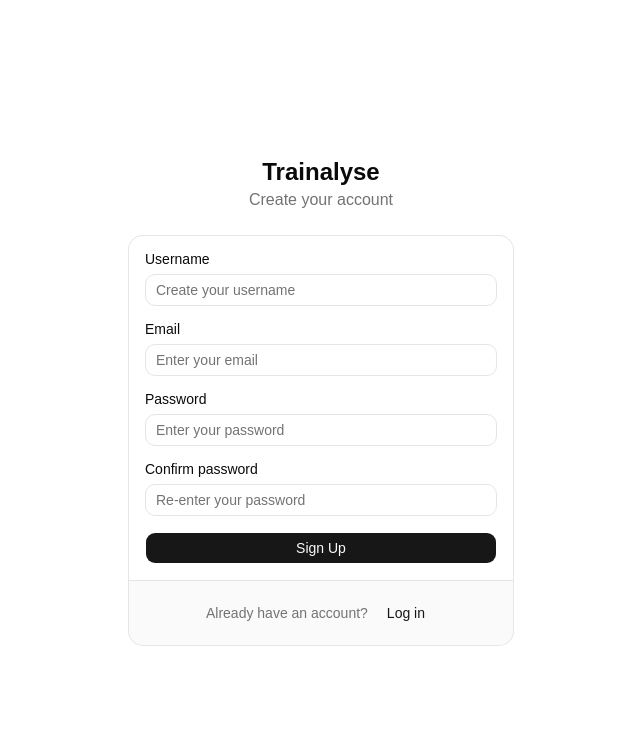
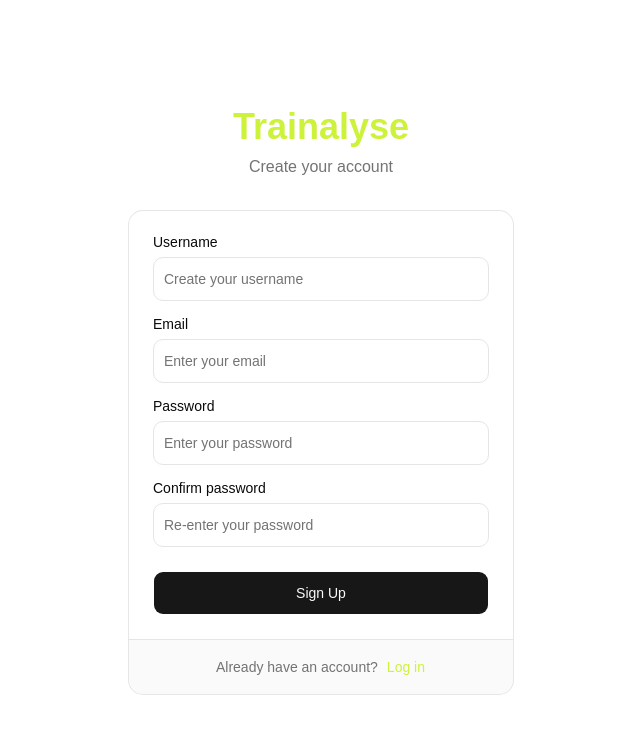
Before and after one commit to Trainalyse/trainalyse-frontend-v1, a React (Vite) app in the folder apps/web/: page /Signup in a window 1280 px wide. Shown: the top 734 px of the page, without its empty margins (319-959 px from the left). Built offline with nearby package versions, Linux system fonts and the light colour scheme.

Commit message:
made the design system 1-2 days ago, and mapped it with the global css from the shadcn css, and now used the tail wind css to design login,singup and moreinfo page consistently

```diff
--- a/apps/web/src/Login.tsx
+++ b/apps/web/src/Login.tsx
@@ -26,16 +26,18 @@ function Login() {
   return (
     <div className="flex min-h-svh items-center justify-center p-4">
       <form onSubmit={handleSubmit} className="w-full max-w-sm">
-        <div className="mb-6 text-center">
-          <h1 className="text-2xl font-bold">Trainalyse</h1>
+        <div className="mb-8 flex flex-col gap-2 text-center">
+          <h1 className="text-4xl font-bold text-brand">Trainalyse</h1>
           <p className="text-muted-foreground">Welcome back!</p>
         </div>
 
-        <Card>
-          <CardContent className="flex flex-col gap-4">
+        <Card className="[--card-spacing:--spacing(6)]">
+          <CardContent className="flex flex-col gap-6">
+            <div className="flex flex-col gap-4">
               <div className="flex flex-col gap-2">
                 <Label htmlFor="email">Email</Label>
                 <Input
+                  className="h-11"
                   id="email"
                   type="email"
                   placeholder="Enter your email"
@@ -47,6 +49,7 @@ function Login() {
               <div className="flex flex-col gap-2">
                 <Label htmlFor="password">Password</Label>
                 <Input
+                  className="h-11"
                   id="password"
                   type="password"
                   placeholder="Enter your password"
@@ -54,17 +57,23 @@ function Login() {
                   onChange={handlePassword}
                 />
               </div>
+            </div>
 
-            <Button type="submit" className="w-full">
+            <Button type="submit" className="h-11 w-full">
               Login
             </Button>
           </CardContent>
 
-          <CardFooter className="justify-center gap-2">
+          <CardFooter className="justify-center gap-2 p-4">
             <span className="text-sm text-muted-foreground">
               Don&apos;t have an account?
             </span>
-            <Button type="button" variant="link" onClick={handleSignUp}>
+            <Button
+              className="h-auto p-0 text-brand"
+              type="button"
+              variant="link"
+              onClick={handleSignUp}
+            >
               Sign up
             </Button>
           </CardFooter>
--- a/apps/web/src/Moreinfo.tsx
+++ b/apps/web/src/Moreinfo.tsx
@@ -19,16 +19,18 @@ function Moreinfo() {
   return (
     <div className="flex min-h-svh items-center justify-center p-4">
       <form onSubmit={handleSubmit} className="w-full max-w-sm">
-        <div className="mb-6 text-center">
-          <h1 className="text-2xl font-bold">Some more info</h1>
+        <div className="mb-8 flex flex-col gap-2 text-center">
+          <h1 className="text-4xl font-bold">Some more info</h1>
           <p className="text-muted-foreground">about you</p>
         </div>
 
-        <Card>
-          <CardContent className="flex flex-col gap-4">
+        <Card className="[--card-spacing:--spacing(6)]">
+          <CardContent className="flex flex-col gap-6">
+            <div className="flex flex-col gap-4">
               <div className="flex flex-col gap-2">
                 <Label htmlFor="age">Age</Label>
                 <Input
+                  className="h-11"
                   id="age"
                   type="number"
                   placeholder="Enter your age"
@@ -40,6 +42,7 @@ function Moreinfo() {
               <div className="flex flex-col gap-2">
                 <Label htmlFor="weight">Weight</Label>
                 <Input
+                  className="h-11"
                   id="weight"
                   type="number"
                   placeholder="Enter your weight"
@@ -51,6 +54,7 @@ function Moreinfo() {
               <div className="flex flex-col gap-2">
                 <Label htmlFor="height">Height</Label>
                 <Input
+                  className="h-11"
                   id="height"
                   type="number"
                   placeholder="Enter your height"
@@ -58,8 +62,9 @@ function Moreinfo() {
                   onChange={(e) => setUserHeight(e.target.value)}
                 />
               </div>
+            </div>
 
-            <Button type="submit" className="w-full">
+            <Button type="submit" className="h-11 w-full">
               Submit
             </Button>
           </CardContent>
--- a/apps/web/src/Signup.tsx
+++ b/apps/web/src/Signup.tsx
@@ -39,16 +39,18 @@ function Signup() {
   return (
     <div className="flex min-h-svh items-center justify-center p-4">
       <form onSubmit={handleSubmit} className="w-full max-w-sm">
-        <div className="mb-6 text-center">
-          <h1 className="text-2xl font-bold">Trainalyse</h1>
+        <div className="mb-8 flex flex-col gap-2 text-center">
+          <h1 className="text-4xl font-bold text-brand">Trainalyse</h1>
           <p className="text-muted-foreground">Create your account</p>
         </div>
 
-        <Card>
-          <CardContent className="flex flex-col gap-4">
+        <Card className="[--card-spacing:--spacing(6)]">
+          <CardContent className="flex flex-col gap-6">
+            <div className="flex flex-col gap-4">
               <div className="flex flex-col gap-2">
                 <Label htmlFor="username">Username</Label>
                 <Input
+                  className="h-11"
                   id="username"
                   type="text"
                   placeholder="Create your username"
@@ -60,6 +62,7 @@ function Signup() {
               <div className="flex flex-col gap-2">
                 <Label htmlFor="email">Email</Label>
                 <Input
+                  className="h-11"
                   id="email"
                   type="email"
                   placeholder="Enter your email"
@@ -71,6 +74,7 @@ function Signup() {
               <div className="flex flex-col gap-2">
                 <Label htmlFor="password">Password</Label>
                 <Input
+                  className="h-11"
                   id="password"
                   type="password"
                   placeholder="Enter your password"
@@ -82,6 +86,7 @@ function Signup() {
               <div className="flex flex-col gap-2">
                 <Label htmlFor="confirm-password">Confirm password</Label>
                 <Input
+                  className="h-11"
                   id="confirm-password"
                   type="password"
                   placeholder="Re-enter your password"
@@ -89,17 +94,23 @@ function Signup() {
                   onChange={handlePassword2}
                 />
               </div>
+            </div>
 
-            <Button type="submit" className="w-full">
+            <Button type="submit" className="h-11 w-full">
               Sign Up
             </Button>
           </CardContent>
 
-          <CardFooter className="justify-center gap-2">
+          <CardFooter className="justify-center gap-2 p-4">
             <span className="text-sm text-muted-foreground">
               Already have an account?
             </span>
-            <Button type="button" variant="link" onClick={handleLogin}>
+            <Button
+              className="h-auto p-0 text-brand"
+              type="button"
+              variant="link"
+              onClick={handleLogin}
+            >
               Log in
             </Button>
           </CardFooter>
--- a/packages/ui/src/styles/globals.css
+++ b/packages/ui/src/styles/globals.css
@@ -8,6 +8,7 @@
 @source "../../../components/**/*.{ts,tsx}";
 @source "../**/*.{ts,tsx}";
 
+/*brand color can be used only for Trainalyse Text and in some interactive links like login,signup.*/
 @theme inline {
   --font-heading: var(--font-sans);
   --color-sidebar-ring: var(--sidebar-ring);
@@ -25,6 +26,7 @@
   --color-chart-1: var(--chart-1);
   --color-ring: var(--ring);
   --color-input: var(--input);
+  --color-brand: var(--brand);
   --color-border: var(--border);
   --color-destructive: var(--destructive);
   --color-accent-foreground: var(--accent-foreground);
@@ -52,6 +54,7 @@
 }
 
 :root {
+  --brand: #cdf23a;
   --background: oklch(1 0 0);
   --foreground: oklch(0.145 0 0);
   --card: oklch(1 0 0);
@@ -87,6 +90,7 @@
 }
 
 .dark {
+  --brand: #cdf23a;
   --background: oklch(0.145 0 0);
   --foreground: oklch(0.985 0 0);
   --card: oklch(0.205 0 0);
```
Lines whose indentation alone changed are shown as unchanged.
